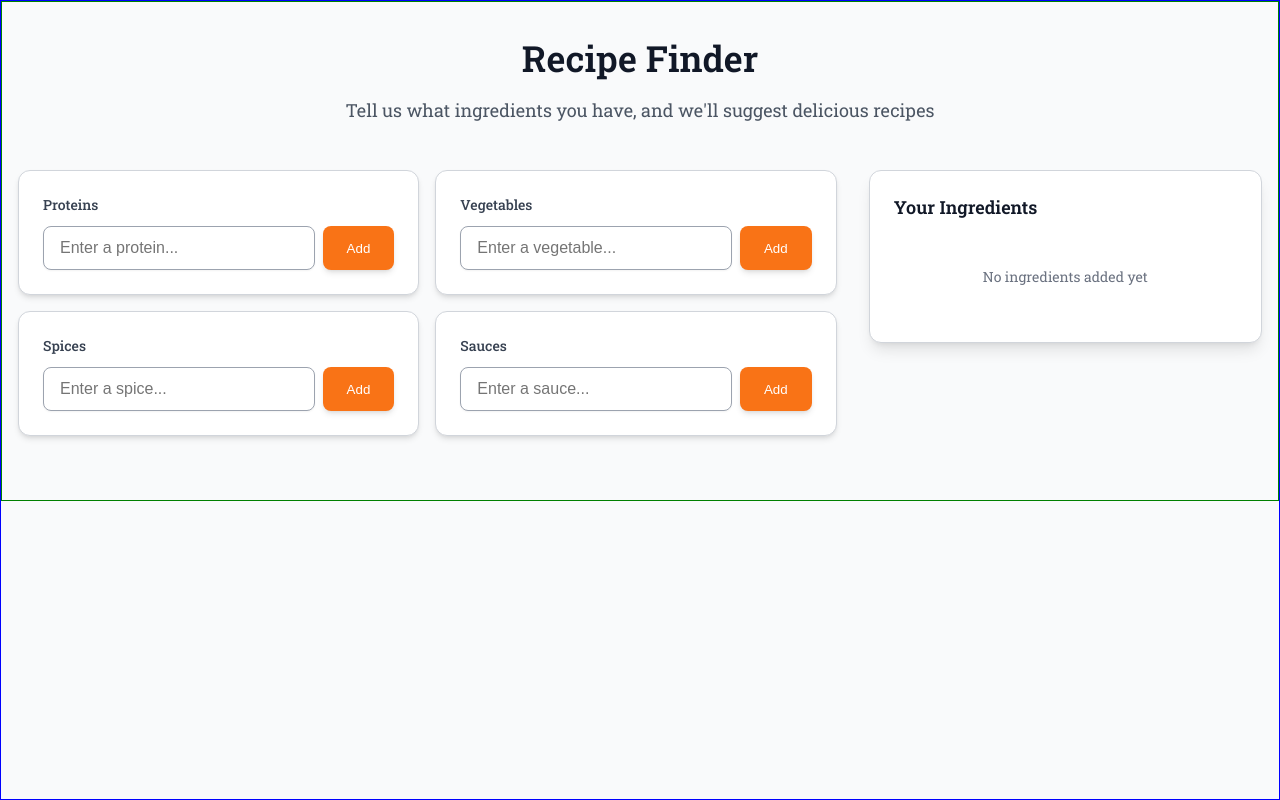
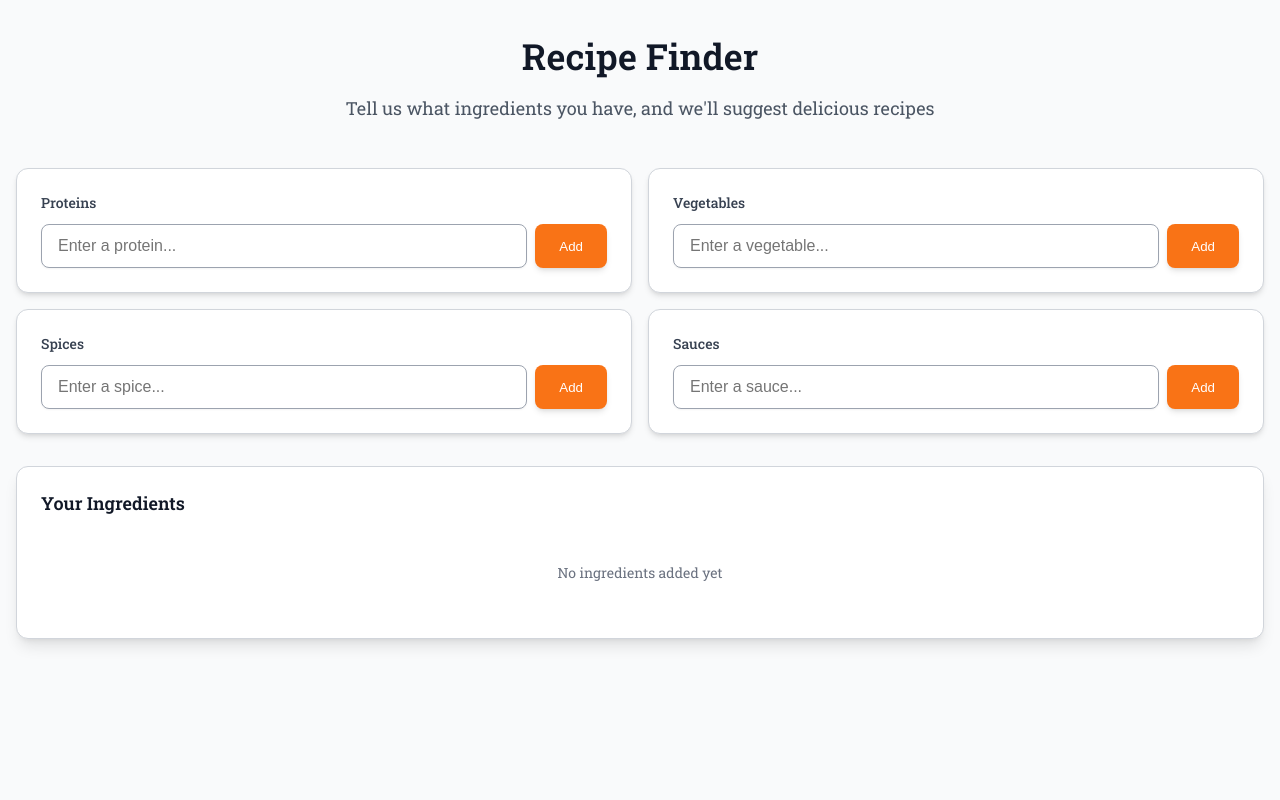
Before and after one commit to akumaluffy/RecipeSuggestor, a React (Vite) app in the folder frontend/app/: page / in a window 1280 px wide. Built offline with nearby package versions, Linux system fonts and the light colour scheme.

Commit message:
start modifying frontend

```diff
--- a/frontend/app/index.html
+++ b/frontend/app/index.html
@@ -3,7 +3,7 @@
   <head>
     <meta charset="UTF-8" />
     <meta name="viewport" content="width=device-width, initial-scale=1.0" />
-    <title>RecipeSuggestor</title>
+    <title>Recipe Finder</title>
     <link rel="preconnect" href="https://fonts.googleapis.com">
     <link rel="preconnect" href="https://fonts.gstatic.com" crossorigin>
     <link rel="stylesheet" href="https://fonts.googleapis.com/css2?family=Roboto+Slab:wght@100..900&display=swap">
--- a/frontend/app/src/App.css
+++ b/frontend/app/src/App.css
@@ -2,12 +2,10 @@
 .app-container {
     min-height: 100vh;
     background-color: #f9fafb;
-    border: 1px solid blue;
 }
 
 .app-content {
     max-width: 1280px;
     margin: 0 auto;
     padding: 2rem 1rem;
-    border: 1px solid green;
 }
--- a/frontend/app/src/components/IngredientItem.tsx
+++ b/frontend/app/src/components/IngredientItem.tsx
@@ -21,7 +21,7 @@ export const IngredientItem: React.FC<IngredientItemProps> = ({
       <div className="ingredient-item-content">
         <span className="ingredient-item-name">{ingredient.name}</span>
         <span className={`ingredient-item-tag ${CATEGORY_COLORS[ingredient.category]}`}>
-          {CATEGORY_LABELS[ingredient.category]}
+        {CATEGORY_LABELS[ingredient.category]}
         </span>
       </div>
     </div>
--- a/frontend/app/src/components/InputForm.tsx
+++ b/frontend/app/src/components/InputForm.tsx
@@ -39,7 +39,7 @@ export const InputForm: React.FC<InputFormProps> = ({
           onClick={() => onAdd(category)}
           className="input-form-button"
         >
-          Add
+        Add
         </button>
       </div>
     </div>
--- a/frontend/app/src/constants/categories.ts
+++ b/frontend/app/src/constants/categories.ts
@@ -5,9 +5,9 @@ export const CATEGORY_LABELS = {
     sauce: 'Sauces'
   } as const;
 
-  export const CATEGORY_COLORS = {
+export const CATEGORY_COLORS = {
     protein: 'category-tag-protein',
     vegetable: 'category-tag-vegetable',
     spice: 'category-tag-spice',
     sauce: 'category-tag-sauce'
-  } as const;
+} as const;
--- a/frontend/app/src/containers/RecipeFinderContainer.css
+++ b/frontend/app/src/containers/RecipeFinderContainer.css
@@ -1,19 +1,21 @@
 .recipe-finder-main-grid {
-    display: grid;
+  display: grid; /* grid for ingredient input sections */
   grid-template-columns: 1fr;
   gap: 2rem;
   margin-bottom: 2rem;
 }
 
+
 @media (min-width: 1024px) {
   .recipe-finder-main-grid {
-      grid-template-columns: repeat(3, 1fr);
+    grid-template-columns: repeat(2, 1fr); /* increase columns to 2 for larger screens */
   }
 }
 
 .recipe-finder-inputs-section {
-    grid-column: span 1;
+  grid-column: span 1; /* grid for */
 }
+
 
 @media (min-width: 1024px) {
   .recipe-finder-inputs-section {
--- a/frontend/app/src/containers/RecipeFinderContainer.tsx
+++ b/frontend/app/src/containers/RecipeFinderContainer.tsx
@@ -1,11 +1,11 @@
-import React, { useState } from 'react';
+import { useState } from 'react';
 import type { Ingredient, Recipe, InputsState, CategoryType } from '../types';
 import { InputForm } from '../components/InputForm';
 import { IngredientsList } from '../components/IngredientsList';
 import { RecipesDisplay } from '../components/RecipeDisplay.tsx';
 import './RecipeFinderContainer.css';
 
-export const RecipeFinderContainer: React.FC = () => {
+export const RecipeFinderContainer = () => {
   const [inputs, setInputs] = useState<InputsState>({
     protein: '',
     vegetable: '',
@@ -109,8 +109,8 @@ export const RecipeFinderContainer: React.FC = () => {
             ))}
           </div>
         </div>
-
-        <div className="recipe-finder-ingredients-section">
+      </div>
+      <div className="recipe-finder-ingredients-section">
           <IngredientsList
             ingredients={ingredientsList}
             selectedIngredient={selectedIngredient}
@@ -119,7 +119,6 @@ export const RecipeFinderContainer: React.FC = () => {
             onRemove={handleRemove}
             onSubmit={handleSubmit}
           />
-        </div>
       </div>
 
       <RecipesDisplay recipes={recipes} />
```
Also changed, not shown: frontend/app/src/types/index.ts (+5 -5 lines). Lines whose indentation alone changed are shown as unchanged.
